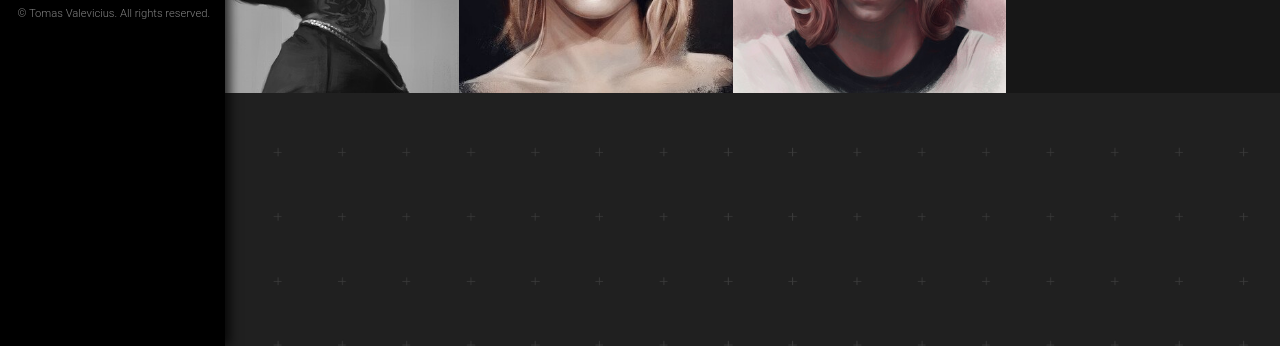
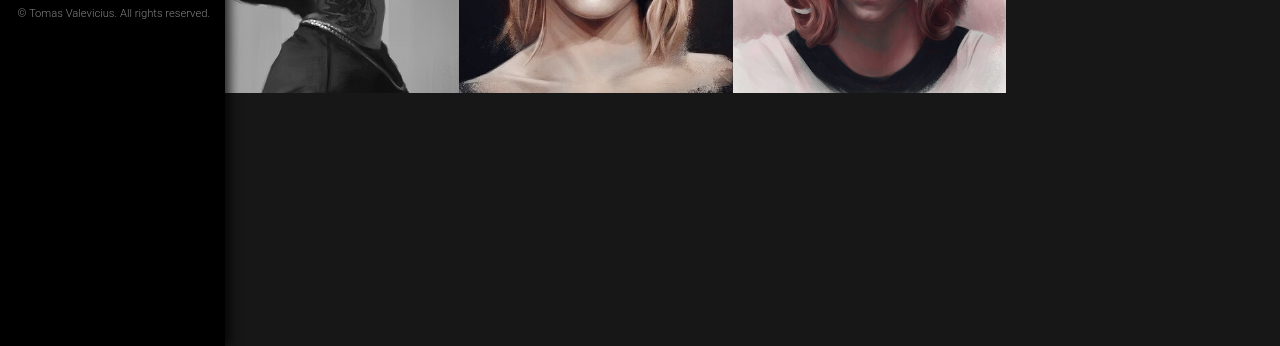
Before and after one commit to tomasvc/Portfolio, a plain HTML site: page index.html in a window 1280 px wide. Shown: the part 454-800 px from the top of the page. Drawn offline with Linux system fonts and the light colour scheme.

Commit message:
First Commit

```diff
--- a/styles.css
+++ b/styles.css
@@ -90,11 +90,7 @@ select {
 body {
   display: grid;
   grid-template-columns: 1fr 5fr;
-  background: url('img/bg.jpg');
-  background-attachment: fixed;
-  background-position: center;
-  background-repeat: no-repeat;
-  background-size: cover;
+  background: rgb(23, 23, 23);
 }
 
 .navigation {
```
